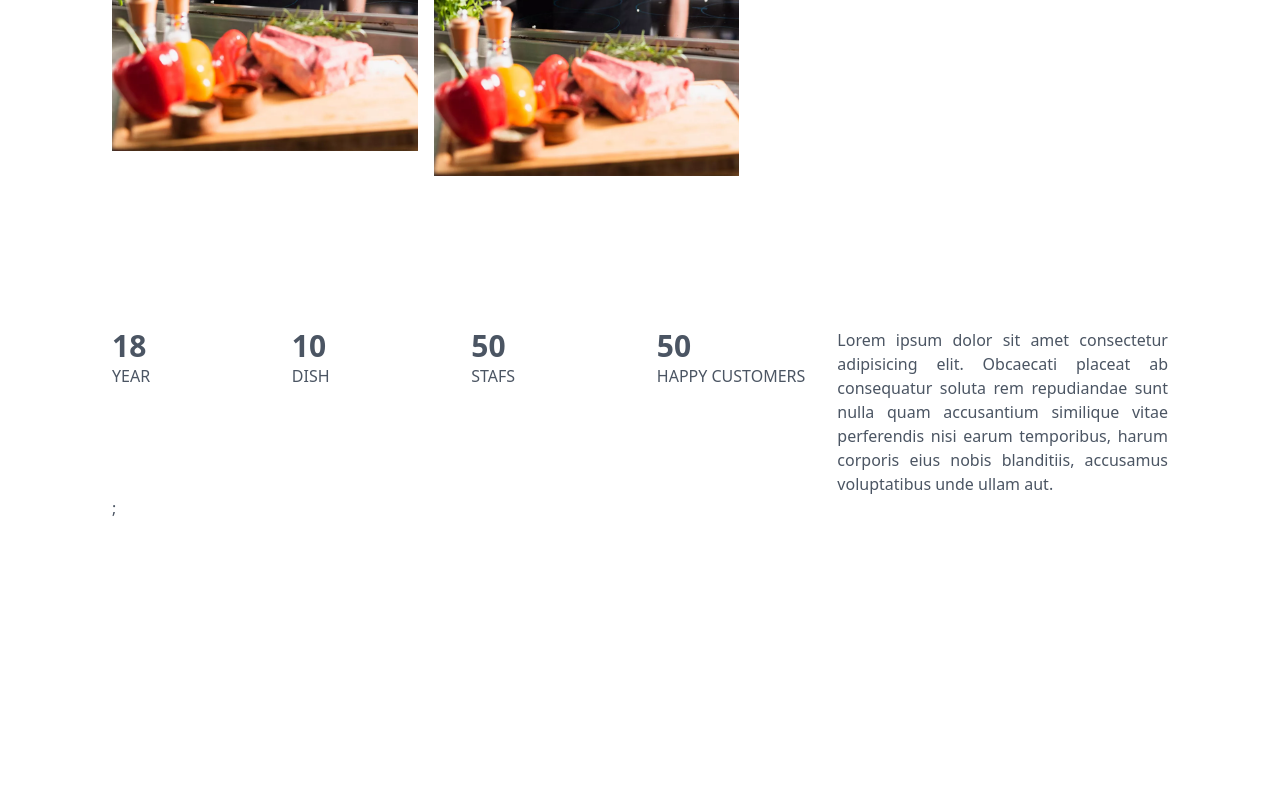
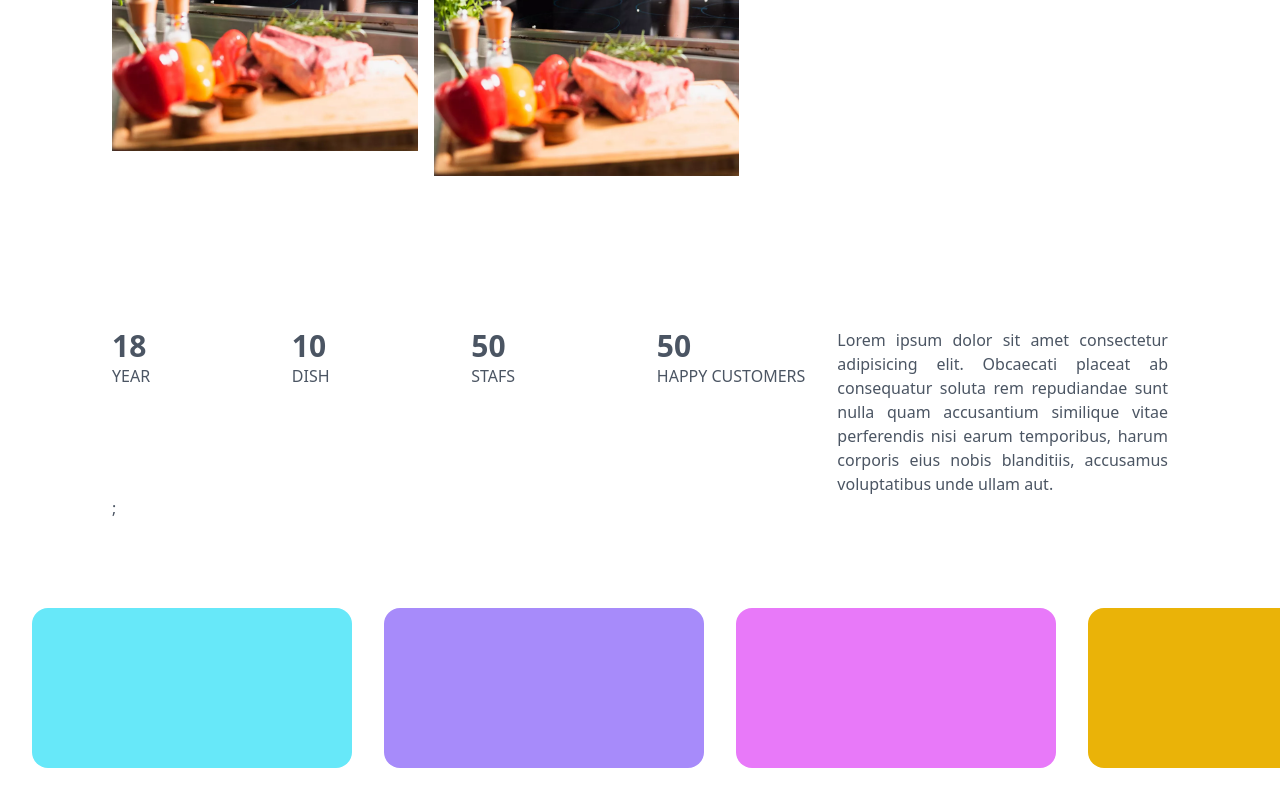
Before and after one commit to rakibul-islam-raju/Restaurant-Management, a Next.js app in the folder client-app/: page / in a window 1280 px wide. Shown: the part 1120-1920 px from the top of the page. Before the commit the page ends 1696 px from the top, so only its background shows below. Built offline with nearby package versions, Linux system fonts and the light colour scheme.

Commit message:
Header,Feature,About section added

```diff
--- a/client-app/components/Header/Navbar/index.jsx
+++ b/client-app/components/Header/Navbar/index.jsx
@@ -1,13 +1,34 @@
 'use client';
 
-import React, { useState } from 'react';
+import React, { useEffect, useState } from 'react';
 
 import NavLinks from '../Navlink';
 
 // import Button from './Button';
 export default function Navbar() {
+  const [navbar, setNavbar] = useState(false);
+
+  const changeBackground = () => {
+    if (window.scrollY >= 80) {
+      setNavbar(true);
+    } else {
+      setNavbar(false);
+    }
+  };
+  // useEffect(() => {
+
+  // }, []);
+  if (typeof window != 'undefined') {
+    window.addEventListener('scroll', changeBackground);
+  }
   return (
-    <nav className='relative top-0 py-4 md:py-2 md:px-4 md:bg-transparent md:border-b-[1px]  border-gray-700  md:top-[30px] md:absolute bg-black z-[3] w-full px-4   '>
+    <nav
+      className={`${
+        navbar
+          ? 'md:bg-gray-200 md:fixed md:transition md:duration-300  top-0 left-0 right-0 md:ease-out md:shadow-lg '
+          : 'md:bg-transparent md:absolute md:top-[30px] border-gray-700'
+      } fixed top-0 py-4 md:py-2 md:px-4  md:border-b-[1px]     bg-gradient-to-r from-yellow-700  to-yellow-500 md:bg-none z-[3] w-full px-4 `}
+    >
       <div className='flex items-center justify-between  md:flex-nowrap container  md:px-16 mx-auto  '>
         <a
           className='text-white font-black text-xl inline-block flex-1  '
@@ -20,7 +41,7 @@ export default function Navbar() {
         </div>
         <div
           className={
-            ' md:static md:bg-transparent fixed bottom-0   left-0 right-0 px-4  py-1 md:border-0 border-t-[1px]  border-gray-700 shadow-cyan-500/50 bg-gray-100  '
+            ' md:static md:bg-transparent fixed bottom-0   left-0 right-0 px-4  py-1 md:border-0 border-t-[1px]   shadow-inner  bg-gray-100  '
           }
         >
           <ul className='pb-1   text-gray-500 flex items-center  flex-row md:ml-auto  md:mx-0 md:pl-0 space-x-4 transition-all duration-200 ease-in justify-between  '>
--- a/client-app/components/Header/index.jsx
+++ b/client-app/components/Header/index.jsx
@@ -10,7 +10,7 @@ function Header() {
       <Navbar />
       <section className='relative  bg-gradient-to-br  from-gray-800 to-gray-600  '>
         <Image
-          className=' w-full md:h-screen  mix-blend-overlay z-0 opacity-80   '
+          className=' w-full md:h-screen  mix-blend-overlay z-0 opacity-80 '
           src='/bg_1.jpg.webp'
           height={700}
           width={700}
--- a/client-app/src/pages/index.js
+++ b/client-app/src/pages/index.js
@@ -21,11 +21,25 @@ export default function Home() {
 				<head />
 			</Head>
 
-			<section>
+			<section className="scroll-smooth">
 				<Header />
 				<Feature />
 				<About />
 				<Statistics />
+				<div class="flex gap-8 p-8 w-screen overflow-x-scroll scroll whitespace-nowrap cursor-pointer scroll-smooth w-full">
+					<div
+						class="flex-shrink-0 w-80 h-40 bg-cyan-300 rounded-2xl snap-center"
+					></div>
+					<div
+						class="flex-shrink-0 w-80 h-40 bg-violet-400 rounded-2xl snap-center"
+					></div>
+					<div
+						class="flex-shrink-0 w-80 h-40 bg-fuchsia-400 rounded-2xl snap-center"
+					></div>
+					<div
+						class="flex-shrink-0 w-80 h-40 bg-yellow-500 rounded-2xl"
+					></div>
+				</div>
 			</section>
 		</>
 	);
```
